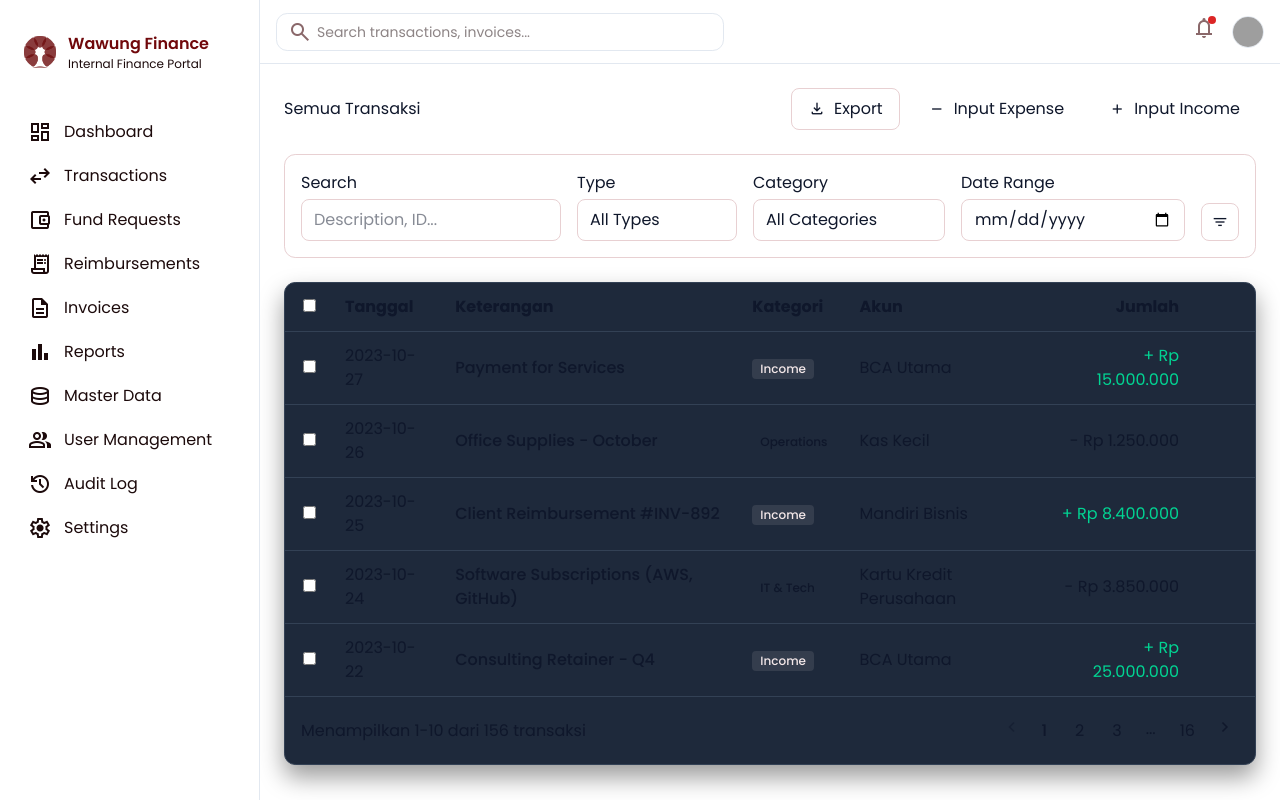
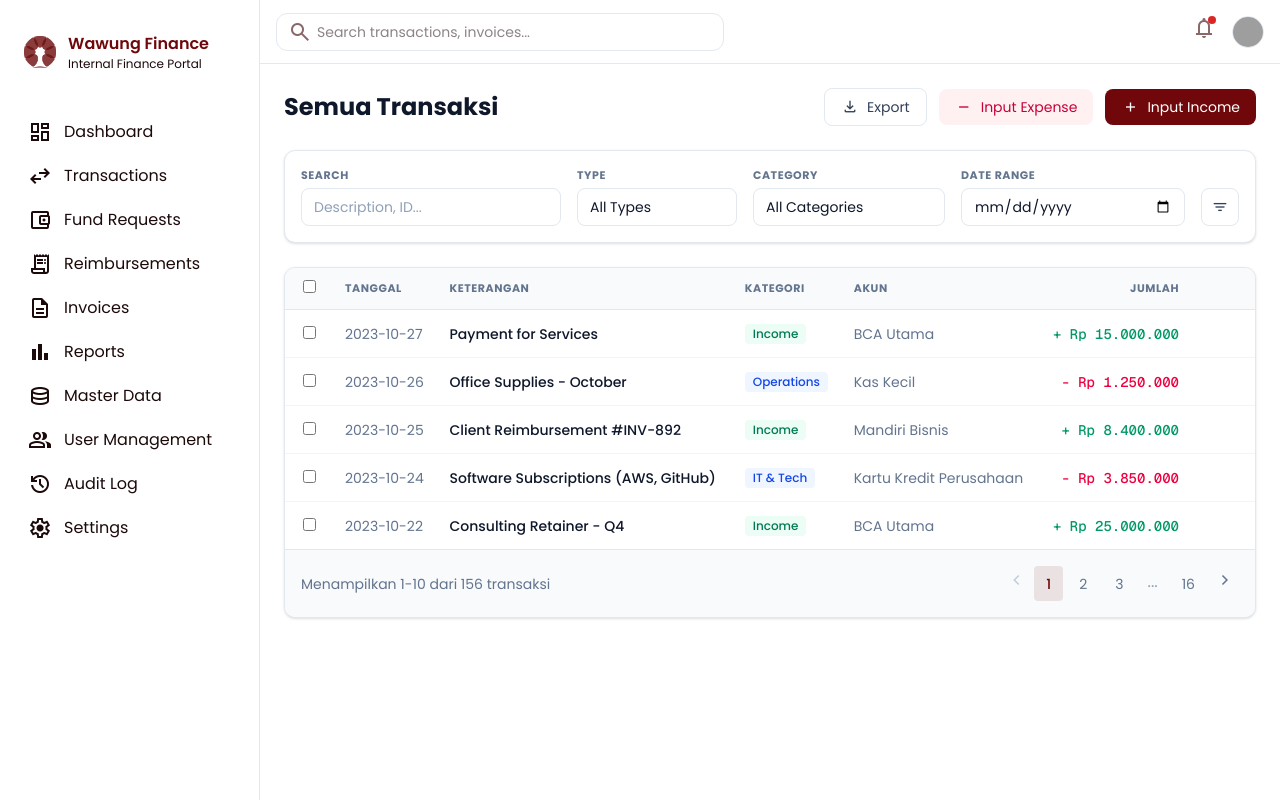
Before and after one commit to ryansyah1661/wawung_finance, a Next.js app in the folder frontend/: page /transactions in a window 1280 px wide. Built offline with nearby package versions, Linux system fonts and the light colour scheme; grey boxes are pictures that could not be loaded.

Commit message:
feat: update styling and layout for transactions page components

```diff
--- a/frontend/app/(protected)/transactions/page.tsx
+++ b/frontend/app/(protected)/transactions/page.tsx
@@ -10,17 +10,17 @@ export default function TransactionsPage() {
 
       {/* Page Header & Action Buttons */}
       <div className="flex flex-col md:flex-row justify-between items-start md:items-center gap-4">
-        <h2 className="font-headline-md text-headline-md text-on-surface">Semua Transaksi</h2>
+        <h2 className="text-2xl font-bold text-slate-900">Semua Transaksi</h2>
         <div className="flex flex-wrap items-center gap-3 w-full md:w-auto">
-          <button className="bg-surface-container border border-outline-variant text-on-surface hover:bg-surface-container-high transition-colors px-4 py-2 rounded-lg flex items-center gap-2 font-body-sm text-body-sm cursor-pointer">
+          <button className="bg-white border border-slate-200 text-slate-700 hover:bg-slate-50 transition-colors px-4 py-2 rounded-lg flex items-center gap-2 text-sm cursor-pointer">
             <span className="material-symbols-outlined" style={{ fontSize: '18px' }}>download</span>
             Export
           </button>
-          <button className="bg-error-container text-on-error-container hover:brightness-110 transition-colors px-4 py-2 rounded-lg flex items-center gap-2 font-body-sm text-body-sm cursor-pointer">
+          <button className="bg-rose-50 text-rose-700 hover:bg-rose-100 transition-colors px-4 py-2 rounded-lg flex items-center gap-2 text-sm cursor-pointer">
             <span className="material-symbols-outlined" style={{ fontSize: '18px' }}>remove</span>
             Input Expense
           </button>
-          <button className="bg-primary-container text-on-primary-container hover:brightness-110 transition-colors px-4 py-2 rounded-lg flex items-center gap-2 font-body-sm text-body-sm cursor-pointer">
+          <button className="bg-primary text-white hover:brightness-110 transition-colors px-4 py-2 rounded-lg flex items-center gap-2 text-sm cursor-pointer">
             <span className="material-symbols-outlined" style={{ fontSize: '18px' }}>add</span>
             Input Income
           </button>
@@ -28,28 +28,28 @@ export default function TransactionsPage() {
       </div>
 
       {/* Filters Section */}
-      <div className="bg-surface-container border border-outline-variant rounded-xl p-4 flex flex-wrap gap-4 items-end">
+      <div className="bg-white border border-slate-200 shadow-sm rounded-xl p-4 flex flex-wrap gap-4 items-end">
         <div className="flex-1 min-w-[200px]">
-          <label className="block font-label-caps text-label-caps text-on-surface-variant mb-1">Search</label>
+          <label className="block text-[11px] font-bold text-slate-500 uppercase tracking-wider mb-1">Search</label>
           <input
             type="text"
             value={searchQuery}
             onChange={(e) => setSearchQuery(e.target.value)}
             placeholder="Description, ID..."
-            className="w-full bg-surface border border-outline-variant rounded-lg px-3 py-2 text-on-surface focus:outline-none focus:border-primary-container focus:ring-1 focus:ring-primary-container font-body-sm text-body-sm placeholder-on-surface-variant"
+            className="w-full bg-white border border-slate-200 rounded-lg px-3 py-2 text-slate-900 focus:outline-none focus:border-primary focus:ring-1 focus:ring-primary text-sm placeholder-slate-400"
           />
         </div>
         <div className="w-40">
-          <label className="block font-label-caps text-label-caps text-on-surface-variant mb-1">Type</label>
-          <select className="w-full bg-surface border border-outline-variant rounded-lg px-3 py-2 text-on-surface focus:outline-none focus:border-primary-container focus:ring-1 focus:ring-primary-container font-body-sm text-body-sm appearance-none cursor-pointer">
+          <label className="block text-[11px] font-bold text-slate-500 uppercase tracking-wider mb-1">Type</label>
+          <select className="w-full bg-white border border-slate-200 rounded-lg px-3 py-2 text-slate-900 focus:outline-none focus:border-primary focus:ring-1 focus:ring-primary text-sm appearance-none cursor-pointer">
             <option>All Types</option>
             <option>Income</option>
             <option>Expense</option>
           </select>
         </div>
         <div className="w-48">
-          <label className="block font-label-caps text-label-caps text-on-surface-variant mb-1">Category</label>
-          <select className="w-full bg-surface border border-outline-variant rounded-lg px-3 py-2 text-on-surface focus:outline-none focus:border-primary-container focus:ring-1 focus:ring-primary-container font-body-sm text-body-sm appearance-none cursor-pointer">
+          <label className="block text-[11px] font-bold text-slate-500 uppercase tracking-wider mb-1">Category</label>
+          <select className="w-full bg-white border border-slate-200 rounded-lg px-3 py-2 text-slate-900 focus:outline-none focus:border-primary focus:ring-1 focus:ring-primary text-sm appearance-none cursor-pointer">
             <option>All Categories</option>
             <option>Operations</option>
             <option>Marketing</option>
@@ -57,25 +57,25 @@ export default function TransactionsPage() {
           </select>
         </div>
         <div className="w-56">
-          <label className="block font-label-caps text-label-caps text-on-surface-variant mb-1">Date Range</label>
+          <label className="block text-[11px] font-bold text-slate-500 uppercase tracking-wider mb-1">Date Range</label>
           <input
             type="date"
-            className="w-full bg-surface border border-outline-variant rounded-lg px-3 py-2 text-on-surface focus:outline-none focus:border-primary-container focus:ring-1 focus:ring-primary-container font-body-sm text-body-sm cursor-pointer"
+            className="w-full bg-white border border-slate-200 rounded-lg px-3 py-2 text-slate-900 focus:outline-none focus:border-primary focus:ring-1 focus:ring-primary text-sm cursor-pointer"
           />
         </div>
-        <button className="bg-surface border border-outline-variant text-on-surface hover:bg-surface-container-high transition-colors p-2 rounded-lg flex items-center justify-center h-[38px] w-[38px] cursor-pointer">
+        <button className="bg-white border border-slate-200 text-slate-700 hover:bg-slate-50 transition-colors p-2 rounded-lg flex items-center justify-center h-[38px] w-[38px] cursor-pointer">
           <span className="material-symbols-outlined" style={{ fontSize: '18px' }}>filter_list</span>
         </button>
       </div>
 
       {/* Table Card */}
-      <div className="bg-[#1E293B] border border-[#334155] rounded-xl overflow-hidden shadow-[0_12px_24px_rgba(0,0,0,0.4)]">
+      <div className="bg-white border border-slate-200 shadow-sm rounded-xl overflow-hidden">
         <div className="overflow-x-auto">
           <table className="w-full text-left border-collapse">
             <thead>
-              <tr className="bg-surface border-b border-[#334155] font-label-caps text-label-caps text-on-surface-variant">
+              <tr className="bg-slate-50 border-b border-slate-200 text-[11px] font-bold text-slate-500 uppercase tracking-wider">
                 <th className="p-3 w-12 text-center">
-                  <input className="rounded bg-surface-container border-outline-variant text-primary-container focus:ring-primary-container cursor-pointer" type="checkbox" />
+                  <input className="rounded border-slate-300 text-primary focus:ring-primary cursor-pointer" type="checkbox" />
                 </th>
                 <th className="p-3">Tanggal</th>
                 <th className="p-3">Keterangan</th>
@@ -85,103 +85,103 @@ export default function TransactionsPage() {
                 <th className="p-3 w-16"></th>
               </tr>
             </thead>
-            <tbody className="font-body-sm text-body-sm divide-y divide-[#334155]">
+            <tbody className="text-sm divide-y divide-slate-100">
               {/* Row 1 */}
-              <tr className="hover:bg-surface-container-highest transition-colors group">
+              <tr className="hover:bg-slate-50 transition-colors group">
                 <td className="p-3 text-center">
-                  <input className="rounded bg-surface border-outline-variant text-primary-container focus:ring-primary-container cursor-pointer" type="checkbox" />
+                  <input className="rounded border-slate-300 text-primary focus:ring-primary cursor-pointer" type="checkbox" />
                 </td>
-                <td className="p-3 text-on-surface-variant">2023-10-27</td>
-                <td className="p-3 font-medium text-on-surface">Payment for Services</td>
+                <td className="p-3 text-slate-500">2023-10-27</td>
+                <td className="p-3 font-medium text-slate-900">Payment for Services</td>
                 <td className="p-3">
-                  <span className="inline-flex items-center px-2 py-0.5 rounded text-xs font-medium bg-secondary/10 text-secondary">
+                  <span className="inline-flex items-center px-2 py-0.5 rounded text-xs font-medium bg-emerald-50 text-emerald-700">
                     Income
                   </span>
                 </td>
-                <td className="p-3 text-on-surface-variant">BCA Utama</td>
-                <td className="p-3 text-right font-data-mono-md text-emerald-400">+ Rp 15.000.000</td>
+                <td className="p-3 text-slate-500">BCA Utama</td>
+                <td className="p-3 text-right font-mono text-emerald-600 font-medium">+ Rp 15.000.000</td>
                 <td className="p-3 text-center">
-                  <button className="text-outline hover:text-primary transition-colors opacity-0 group-hover:opacity-100 cursor-pointer">
+                  <button className="text-slate-400 hover:text-primary transition-colors opacity-0 group-hover:opacity-100 cursor-pointer">
                     <span className="material-symbols-outlined" style={{ fontSize: '18px' }}>more_vert</span>
                   </button>
                 </td>
               </tr>
               {/* Row 2 */}
-              <tr className="hover:bg-surface-container-highest transition-colors group">
+              <tr className="hover:bg-slate-50 transition-colors group">
                 <td className="p-3 text-center">
-                  <input className="rounded bg-surface border-outline-variant text-primary-container focus:ring-primary-container cursor-pointer" type="checkbox" />
+                  <input className="rounded border-slate-300 text-primary focus:ring-primary cursor-pointer" type="checkbox" />
                 </td>
-                <td className="p-3 text-on-surface-variant">2023-10-26</td>
-                <td className="p-3 font-medium text-on-surface">Office Supplies - October</td>
+                <td className="p-3 text-slate-500">2023-10-26</td>
+                <td className="p-3 font-medium text-slate-900">Office Supplies - October</td>
                 <td className="p-3">
-                  <span className="inline-flex items-center px-2 py-0.5 rounded text-xs font-medium bg-tertiary/10 text-tertiary">
+                  <span className="inline-flex items-center px-2 py-0.5 rounded text-xs font-medium bg-blue-50 text-blue-700">
                     Operations
                   </span>
                 </td>
-                <td className="p-3 text-on-surface-variant">Kas Kecil</td>
-                <td className="p-3 text-right font-data-mono-md text-error">- Rp 1.250.000</td>
+                <td className="p-3 text-slate-500">Kas Kecil</td>
+                <td className="p-3 text-right font-mono text-rose-600 font-medium">- Rp 1.250.000</td>
                 <td className="p-3 text-center">
-                  <button className="text-outline hover:text-primary transition-colors opacity-0 group-hover:opacity-100 cursor-pointer">
+                  <button className="text-slate-400 hover:text-primary transition-colors opacity-0 group-hover:opacity-100 cursor-pointer">
                     <span className="material-symbols-outlined" style={{ fontSize: '18px' }}>more_vert</span>
                   </button>
                 </td>
               </tr>
               {/* Row 3 */}
-              <tr className="hover:bg-surface-container-highest transition-colors group">
+              <tr className="hover:bg-slate-50 transition-colors group">
                 <td className="p-3 text-center">
-                  <input className="rounded bg-surface border-outline-variant text-primary-container focus:ring-primary-container cursor-pointer" type="checkbox" />
+                  <input className="rounded border-slate-300 text-primary focus:ring-primary cursor-pointer" type="checkbox" />
                 </td>
-                <td className="p-3 text-on-surface-variant">2023-10-25</td>
-                <td className="p-3 font-medium text-on-surface">Client Reimbursement #INV-892</td>
+                <td className="p-3 text-slate-500">2023-10-25</td>
+                <td className="p-3 font-medium text-slate-900">Client Reimbursement #INV-892</td>
                 <td className="p-3">
-                  <span className="inline-flex items-center px-2 py-0.5 rounded text-xs font-medium bg-secondary/10 text-secondary">
+                  <span className="inline-flex items-center px-2 py-0.5 rounded text-xs font-medium bg-emerald-50 text-emerald-700">
                     Income
                   </span>
                 </td>
-                <td className="p-3 text-on-surface-variant">Mandiri Bisnis</td>
-                <td className="p-3 text-right font-data-mono-md text-emerald-400">+ Rp 8.400.000</td>
+                <td className="p-3 text-slate-500">Mandiri Bisnis</td>
+                <td className="p-3 text-right font-mono text-emerald-600 font-medium">+ Rp 8.400.000</td>
                 <td className="p-3 text-center">
-                  <button className="text-outline hover:text-primary transition-colors opacity-0 group-hover:opacity-100 cursor-pointer">
+                  <button className="text-slate-400 hover:text-primary transition-colors opacity-0 group-hover:opacity-100 cursor-pointer">
                     <span className="material-symbols-outlined" style={{ fontSize: '18px' }}>more_vert</span>
                   </button>
                 </td>
               </tr>
               {/* Row 4 */}
-              <tr className="hover:bg-surface-container-highest transition-colors group">
+              <tr className="hover:bg-slate-50 transition-colors group">
                 <td className="p-3 text-center">
-                  <input className="rounded bg-surface border-outline-variant text-primary-container focus:ring-primary-container cursor-pointer" type="checkbox" />
+                  <input className="rounded border-slate-300 text-primary focus:ring-primary cursor-pointer" type="checkbox" />
                 </td>
-                <td className="p-3 text-on-surface-variant">2023-10-24</td>
-                <td className="p-3 font-medium text-on-surface">Software Subscriptions (AWS, GitHub)</td>
+                <td className="p-3 text-slate-500">2023-10-24</td>
+                <td className="p-3 font-medium text-slate-900">Software Subscriptions (AWS, GitHub)</td>
                 <td className="p-3">
-                  <span className="inline-flex items-center px-2 py-0.5 rounded text-xs font-medium bg-tertiary/10 text-tertiary">
-                    IT & Tech
+                  <span className="inline-flex items-center px-2 py-0.5 rounded text-xs font-medium bg-blue-50 text-blue-700">
+                    IT &amp; Tech
                   </span>
                 </td>
-                <td className="p-3 text-on-surface-variant">Kartu Kredit Perusahaan</td>
-                <td className="p-3 text-right font-data-mono-md text-error">- Rp 3.850.000</td>
+                <td className="p-3 text-slate-500">Kartu Kredit Perusahaan</td>
+                <td className="p-3 text-right font-mono text-rose-600 font-medium">- Rp 3.850.000</td>
                 <td className="p-3 text-center">
-                  <button className="text-outline hover:text-primary transition-colors opacity-0 group-hover:opacity-100 cursor-pointer">
+                  <button className="text-slate-400 hover:text-primary transition-colors opacity-0 group-hover:opacity-100 cursor-pointer">
                     <span className="material-symbols-outlined" style={{ fontSize: '18px' }}>more_vert</span>
                   </button>
                 </td>
               </tr>
               {/* Row 5 */}
-              <tr className="hover:bg-surface-container-highest transition-colors group">
+              <tr className="hover:bg-slate-50 transition-colors group">
                 <td className="p-3 text-center">
-                  <input className="rounded bg-surface border-outline-variant text-primary-container focus:ring-primary-container cursor-pointer" type="checkbox" />
+                  <input className="rounded border-slate-300 text-primary focus:ring-primary cursor-pointer" type="checkbox" />
                 </td>
-                <td className="p-3 text-on-surface-variant">2023-10-22</td>
-                <td className="p-3 font-medium text-on-surface">Consulting Retainer - Q4</td>
+                <td className="p-3 text-slate-500">2023-10-22</td>
+                <td className="p-3 font-medium text-slate-900">Consulting Retainer - Q4</td>
                 <td className="p-3">
-                  <span className="inline-flex items-center px-2 py-0.5 rounded text-xs font-medium bg-secondary/10 text-secondary">
+                  <span className="inline-flex items-center px-2 py-0.5 rounded text-xs font-medium bg-emerald-50 text-emerald-700">
                     Income
                   </span>
                 </td>
-                <td className="p-3 text-on-surface-variant">BCA Utama</td>
-                <td className="p-3 text-right font-data-mono-md text-emerald-400">+ Rp 25.000.000</td>
+                <td className="p-3 text-slate-500">BCA Utama</td>
+                <td className="p-3 text-right font-mono text-emerald-600 font-medium">+ Rp 25.000.000</td>
                 <td className="p-3 text-center">
-                  <button className="text-outline hover:text-primary transition-colors opacity-0 group-hover:opacity-100 cursor-pointer">
+                  <button className="text-slate-400 hover:text-primary transition-colors opacity-0 group-hover:opacity-100 cursor-pointer">
                     <span className="material-symbols-outlined" style={{ fontSize: '18px' }}>more_vert</span>
                   </button>
                 </td>
@@ -191,20 +191,20 @@ export default function TransactionsPage() {
         </div>
 
         {/* Pagination Footer */}
-        <div className="bg-surface border-t border-[#334155] p-4 flex items-center justify-between">
-          <span className="text-on-surface-variant font-body-sm text-body-sm">
+        <div className="bg-slate-50 border-t border-slate-200 p-4 flex items-center justify-between">
+          <span className="text-slate-500 text-sm">
             Menampilkan 1-10 dari 156 transaksi
           </span>
           <div className="flex gap-1">
-            <button className="p-1 rounded text-outline hover:text-on-surface hover:bg-surface-container transition-colors disabled:opacity-50 cursor-pointer" disabled>
+            <button className="p-1 rounded text-slate-400 hover:text-slate-700 hover:bg-slate-100 transition-colors disabled:opacity-50 cursor-pointer" disabled>
               <span className="material-symbols-outlined" style={{ fontSize: '20px' }}>chevron_left</span>
             </button>
-            <button className="px-3 py-1 rounded bg-secondary-container text-on-secondary-container font-body-sm text-body-sm font-medium cursor-pointer">1</button>
-            <button className="px-3 py-1 rounded text-on-surface-variant hover:bg-surface-container transition-colors font-body-sm text-body-sm cursor-pointer">2</button>
-            <button className="px-3 py-1 rounded text-on-surface-variant hover:bg-surface-container transition-colors font-body-sm text-body-sm cursor-pointer">3</button>
-            <span className="px-2 py-1 text-on-surface-variant">...</span>
-            <button className="px-3 py-1 rounded text-on-surface-variant hover:bg-surface-container transition-colors font-body-sm text-body-sm cursor-pointer">16</button>
-            <button className="p-1 rounded text-on-surface-variant hover:text-on-surface hover:bg-surface-container transition-colors cursor-pointer">
+            <button className="px-3 py-1 rounded bg-primary/10 text-primary font-medium text-sm cursor-pointer">1</button>
+            <button className="px-3 py-1 rounded text-slate-500 hover:bg-slate-100 transition-colors text-sm cursor-pointer">2</button>
+            <button className="px-3 py-1 rounded text-slate-500 hover:bg-slate-100 transition-colors text-sm cursor-pointer">3</button>
+            <span className="px-2 py-1 text-slate-400">...</span>
+            <button className="px-3 py-1 rounded text-slate-500 hover:bg-slate-100 transition-colors text-sm cursor-pointer">16</button>
+            <button className="p-1 rounded text-slate-500 hover:text-slate-700 hover:bg-slate-100 transition-colors cursor-pointer">
               <span className="material-symbols-outlined" style={{ fontSize: '20px' }}>chevron_right</span>
             </button>
           </div>
```
